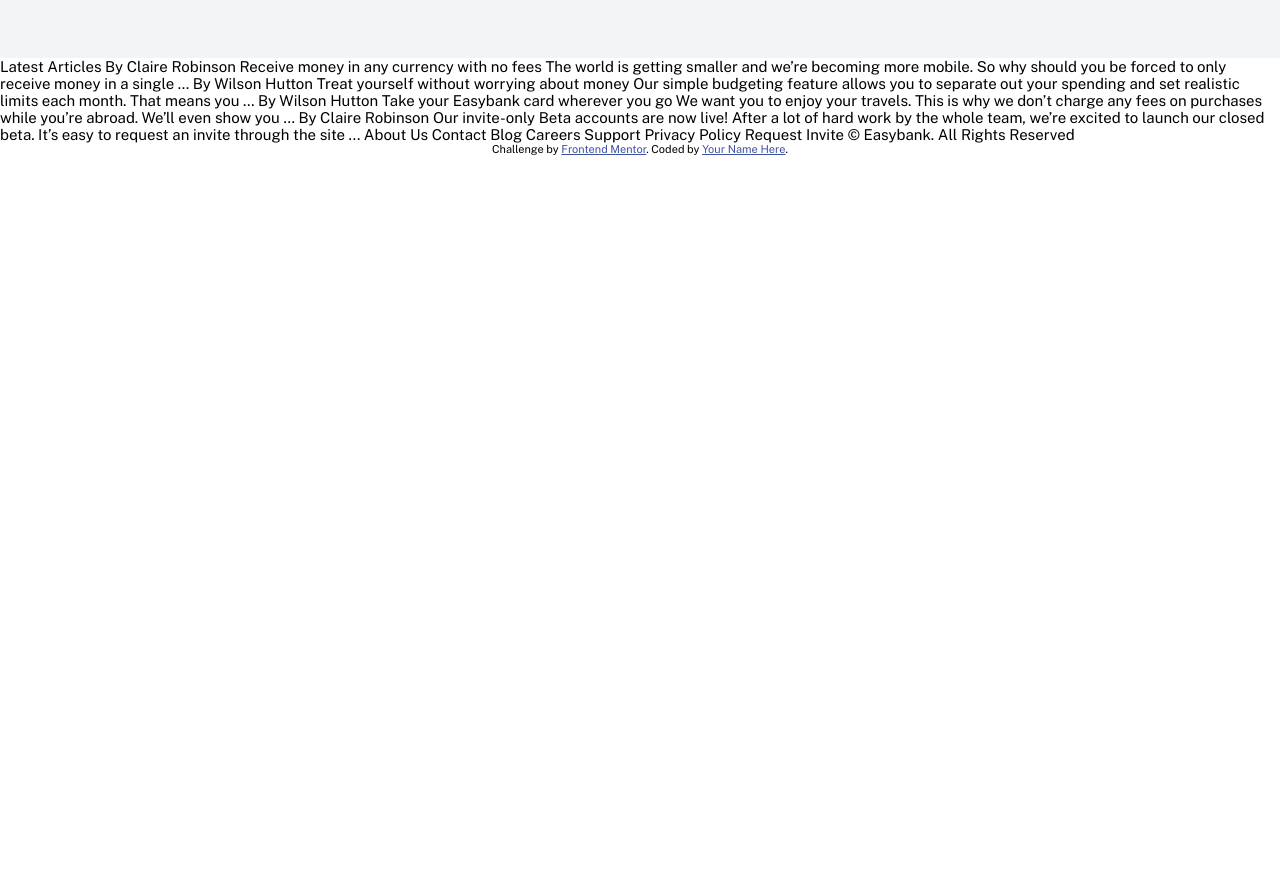
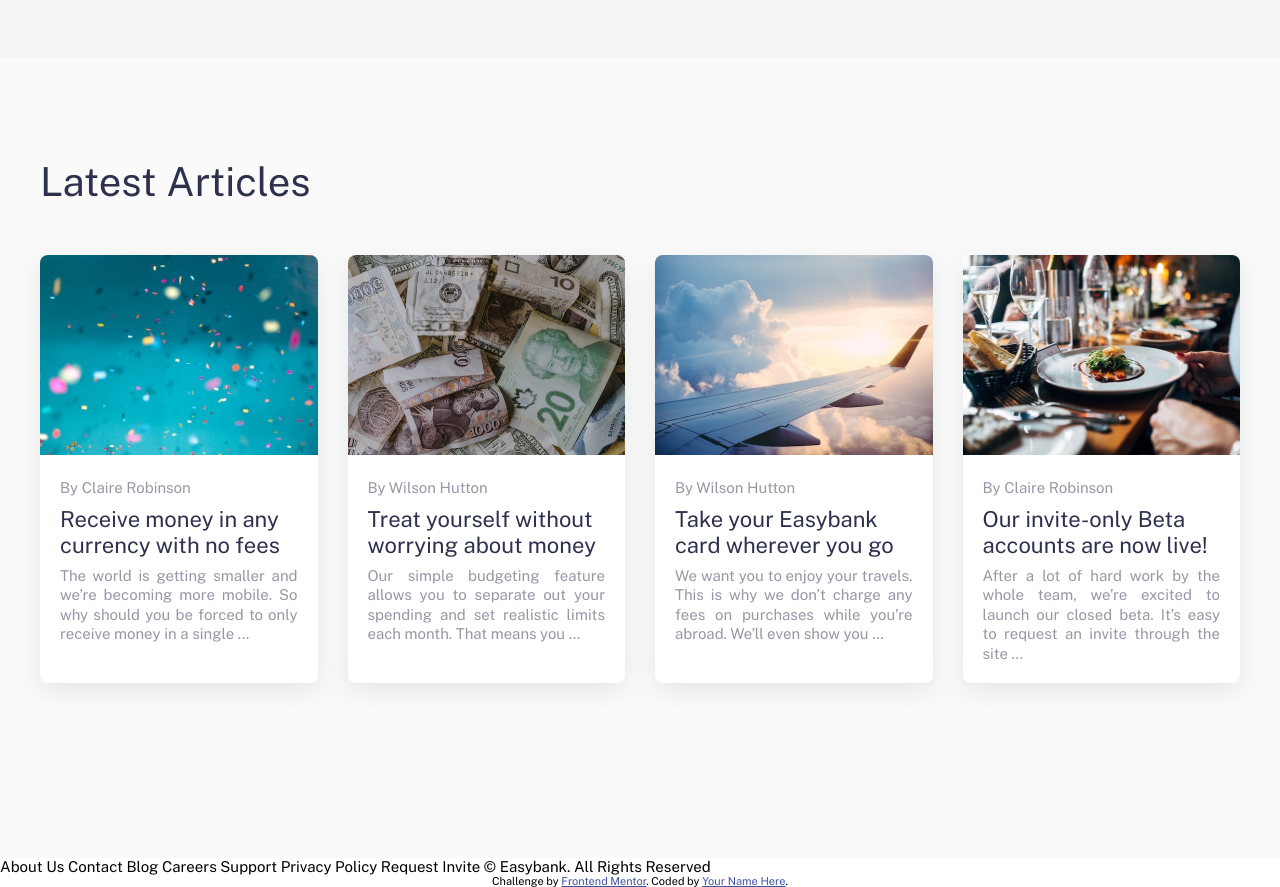
Before and after one commit to mohasin-hossain/easybank-frontendmentor, a plain HTML site: page index.html in a window 1280 px wide. Shown: the part 1542-2429 px from the top of the page. Before the commit the page ends 1697 px from the top, so only its background shows below. Drawn offline with nearby package versions, Linux system fonts and the light colour scheme.

Commit message:
Articles

```diff
--- a/index.html
+++ b/index.html
@@ -96,7 +96,7 @@
         </div>
         <div class="features__card">
           <div class="features__card__icon">
-            <img src="images/icon-online.svg" alt="">
+            <img src="images/icon-budgeting.svg" alt="">
           </div>
           <h3 class="heading-3">Simple Budgeting</h3>
           <p class="paragraph-1">
@@ -106,7 +106,7 @@
         </div>
         <div class="features__card">
           <div class="features__card__icon">
-            <img src="images/icon-online.svg" alt="">
+            <img src="images/icon-onboarding.svg" alt="">
           </div>
           <h3 class="heading-3">Fast Onboarding</h3>
           <p class="paragraph-1">
@@ -116,7 +116,7 @@
         </div>
         <div class="features__card">
           <div class="features__card__icon">
-            <img src="images/icon-online.svg" alt="">
+            <img src="images/icon-api.svg" alt="">
           </div>
           <h3 class="heading-3">Open API</h3>
           <p class="paragraph-1">
@@ -128,29 +128,63 @@
     </div>
   </section>
 
+  <!-- ARTICLES -->
+  <section class="articles">
+    <div class="container">
+      <h2 class="heading-2">Latest Articles</h2>
+      <div class="articles__container">
+        <div class="article">
+          <div class="article__image">
+            <img src="images/image-confetti.jpg" alt="">
+          </div>
+          <div class="article__details">
+            <p class="paragraph-1">By Claire Robinson</p>
+            <h3 class="heading-4">Receive money in any currency with no fees</h3>
+            <p class="paragraph-1">The world is getting smaller and we’re becoming more mobile. So why should you be
+              forced to only receive money in a single …</p>
+          </div>
+        </div>
+        <div class="article">
+          <div class="article__image">
+            <img src="images/image-currency.jpg" alt="">
+          </div>
+          <div class="article__details">
+            <p class="paragraph-1">By Wilson Hutton</p>
+            <h3 class="heading-4">Treat yourself without worrying about money</h3>
+            <p class="paragraph-1">Our simple budgeting feature allows you to separate out your spending and set
+              realistic limits each month. That means you …</p>
+          </div>
+        </div>
+        <div class="article">
+          <div class="article__image">
+            <img src="images/image-plane.jpg" alt="">
+          </div>
+          <div class="article__details">
+            <p class="paragraph-1">By Wilson Hutton</p>
+            <h3 class="heading-4">Take your Easybank card wherever you go</h3>
+            <p class="paragraph-1">  We want you to enjoy your travels. This is why we don’t charge any fees on purchases
+              while you’re abroad. We’ll even show you …</p>
+          </div>
+        </div>
+        <div class="article">
+          <div class="article__image">
+            <img src="images/image-restaurant.jpg" alt="">
+          </div>
+          <div class="article__details">
+            <p class="paragraph-1">By Claire Robinson</p>
+            <h3 class="heading-4">Our invite-only Beta accounts are now live!</h3>
+            <p class="paragraph-1">After a lot of hard work by the whole team, we’re excited to launch our closed beta.
+              It’s easy to request an invite through the site ...</p>
+          </div>
+        </div>
+      </div>
+    </div>
+  </section>
 
 
-  Latest Articles
 
-  By Claire Robinson
-  Receive money in any currency with no fees
-  The world is getting smaller and we’re becoming more mobile. So why should you be
-  forced to only receive money in a single …
 
-  By Wilson Hutton
-  Treat yourself without worrying about money
-  Our simple budgeting feature allows you to separate out your spending and set
-  realistic limits each month. That means you …
 
-  By Wilson Hutton
-  Take your Easybank card wherever you go
-  We want you to enjoy your travels. This is why we don’t charge any fees on purchases
-  while you’re abroad. We’ll even show you …
-
-  By Claire Robinson
-  Our invite-only Beta accounts are now live!
-  After a lot of hard work by the whole team, we’re excited to launch our closed beta.
-  It’s easy to request an invite through the site ...
 
 
 
--- a/sass/abstracts/_typography.scss
+++ b/sass/abstracts/_typography.scss
@@ -35,6 +35,12 @@
   }
 }
 
+.heading-4 {
+  @extend %heading;
+  font-size: 2.2rem;
+  font-weight: 400;
+}
+
 .paragraph-1 {
     @extend %heading;
     color: $GrayishBlue;
--- /dev/null
+++ b/sass/layout/_articles.scss
@@ -0,0 +1,45 @@
+.articles {
+  padding: 10rem 0;
+  background-color: $VeryLightGray;
+  min-height: 100vh;
+
+  & h2 {
+    padding-bottom: 5rem;
+  }
+
+  &__container {
+    display: grid;
+    grid-template-columns: repeat(auto-fill, minmax(25rem, 1fr));
+    gap: 3rem;
+
+    & .article {
+      background-color: $White;
+      box-shadow: rgba(149, 157, 165, 0.2) 0px 8px 24px;
+      border-radius: 0.8rem;
+
+      &__image img {
+        width: 100%;
+        height: 20rem;
+        border-top-left-radius: .8rem;
+        border-top-right-radius: .8rem;
+
+        @include respond(small-phone) {
+            height: 30rem;
+        }
+      }
+
+      &__details {
+        padding: 2rem;
+
+        & h3 {
+          padding: 0.8rem 0;
+        }
+
+        & p {
+          line-height: 1.3;
+          text-align: justify;
+        }
+      }
+    }
+  }
+}
--- a/sass/main.scss
+++ b/sass/main.scss
@@ -11,3 +11,4 @@
 @import "layout/nav";
 @import "layout/header";
 @import "layout/features";
+@import "layout/articles";
```
Also changed, not shown: sass/main.css, 1 other file.
